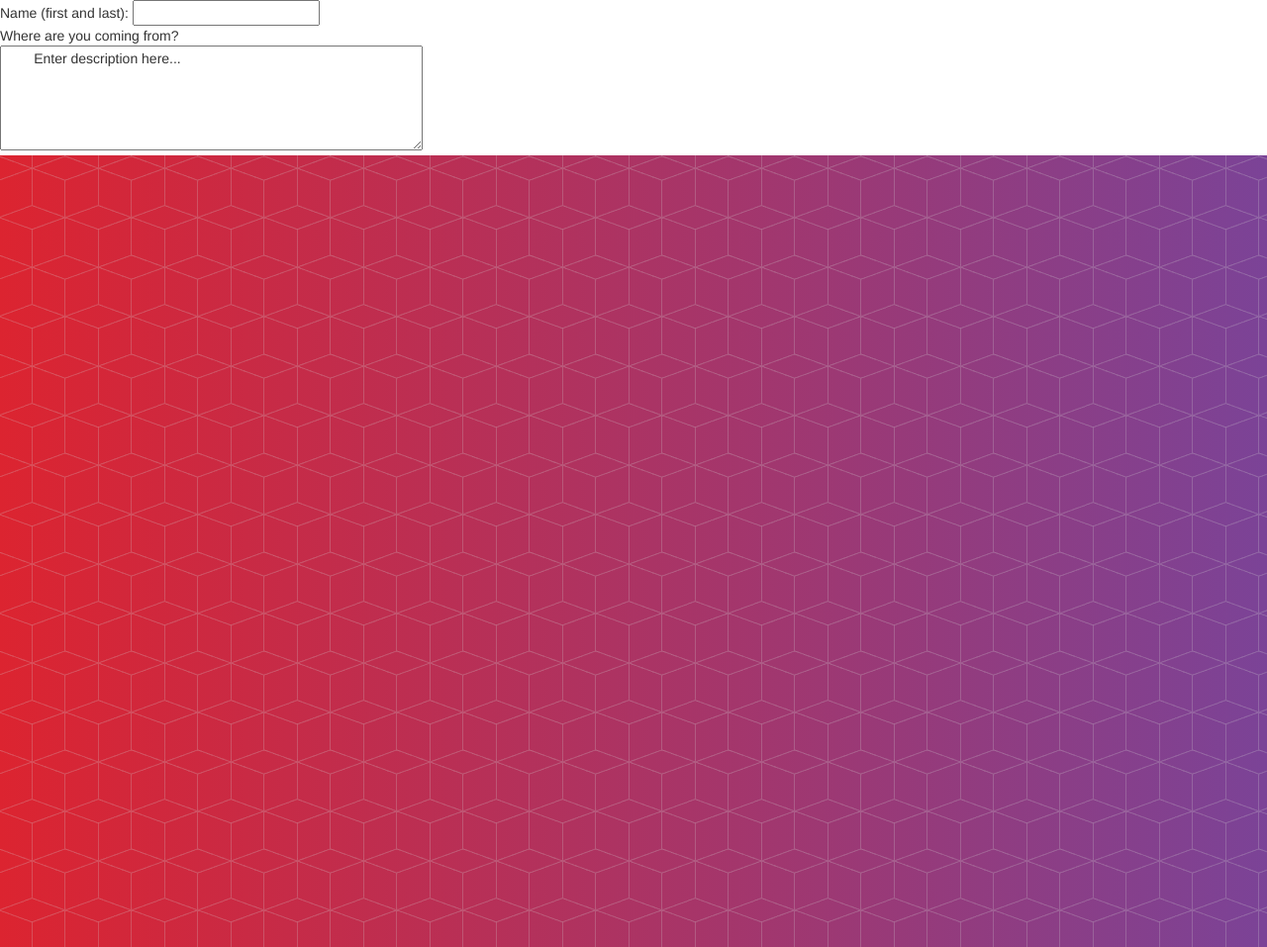
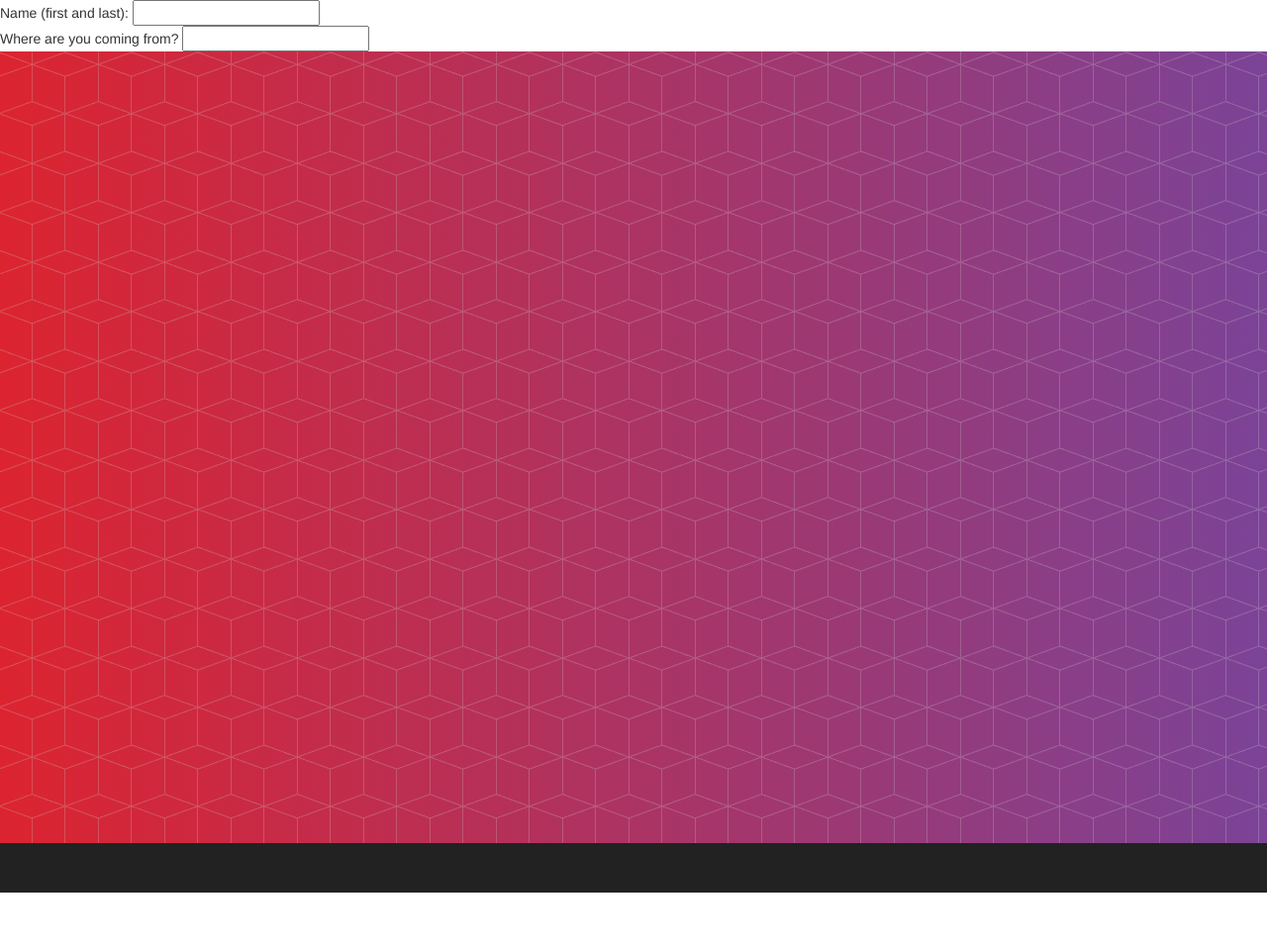
Before and after one commit to ankitasharma1/nearest-car-front-end, a website: page startbootstrap-new-age-gh-pages/index.html in a window 1280 px wide. Shown: the whole page at 99% size. After the commit the page ends 902 px from the top, so only its background shows below. Drawn offline with nearby package versions, Linux system fonts and the light colour scheme; a web font is replaced by a local one.

Commit message:
Edited: location

```diff
--- a/startbootstrap-new-age-gh-pages/index.html
+++ b/startbootstrap-new-age-gh-pages/index.html
@@ -48,11 +48,8 @@
     <form >
         Name (first and last):  <input type="text" name="name" />
         <br />
-        Where are you coming from?
+        Where are you coming from? <input type="text" location="location" />
         <br />
-        <textarea rows="5" cols="50" name="description">
-        Enter description here...
-        </textarea>
     </form>
         <header>
         <div class="container">
```
